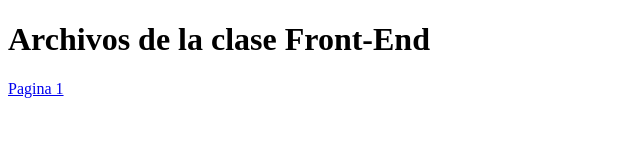
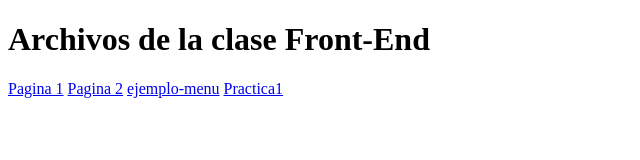
Before and after one commit to AdamarySaldivar25/archivos-frontend, a plain HTML site: page Index.html in a window 1280 px wide. Shown: the whole page, without its empty margins (0-640 px from the left). Drawn offline with Linux system fonts and the light colour scheme.

Commit message:
Actualizacion

```diff
--- a/Index.html
+++ b/Index.html
@@ -9,6 +9,8 @@
 <body>
     <h1>Archivos de la clase Front-End</h1>
     <a href="pagina1/Index.html">Pagina 1</a>
-
+    <a href="Pagina2/Index.html">Pagina 2</a>
+    <a href="ejemplo-menu/Index.html">ejemplo-menu</a>
+    <a href="Practica1/Index.html">Practica1</a>
 </body>
 </html>
```
Also changed, not shown: Pagina2/index.html (renamed from Pagina 2/index.html), Practica1/Botones/index.html (renamed from Practica 1/Botones/index.html), Practica1/Botones/style.css (renamed from Practica 1/Botones/style.css).
